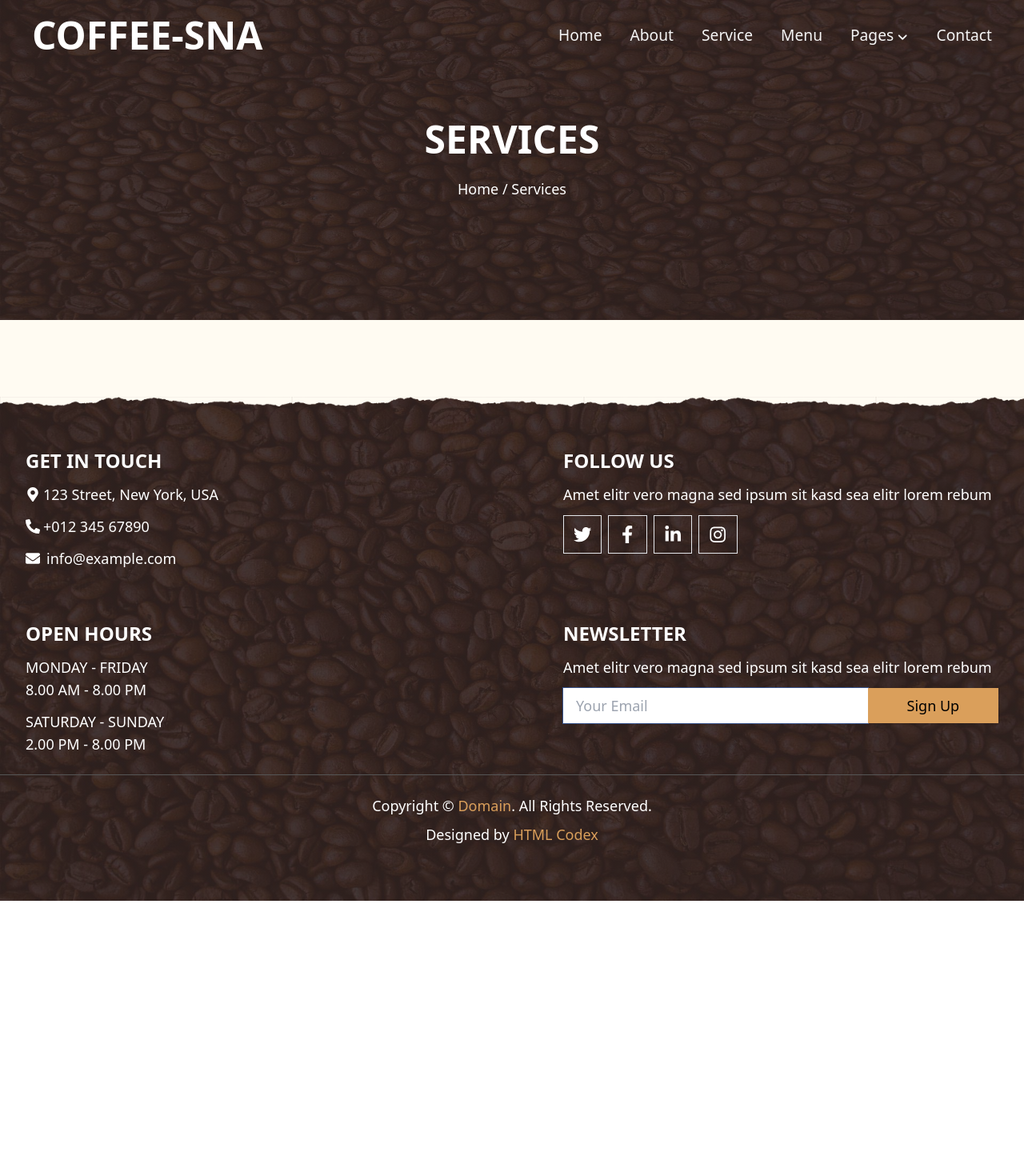
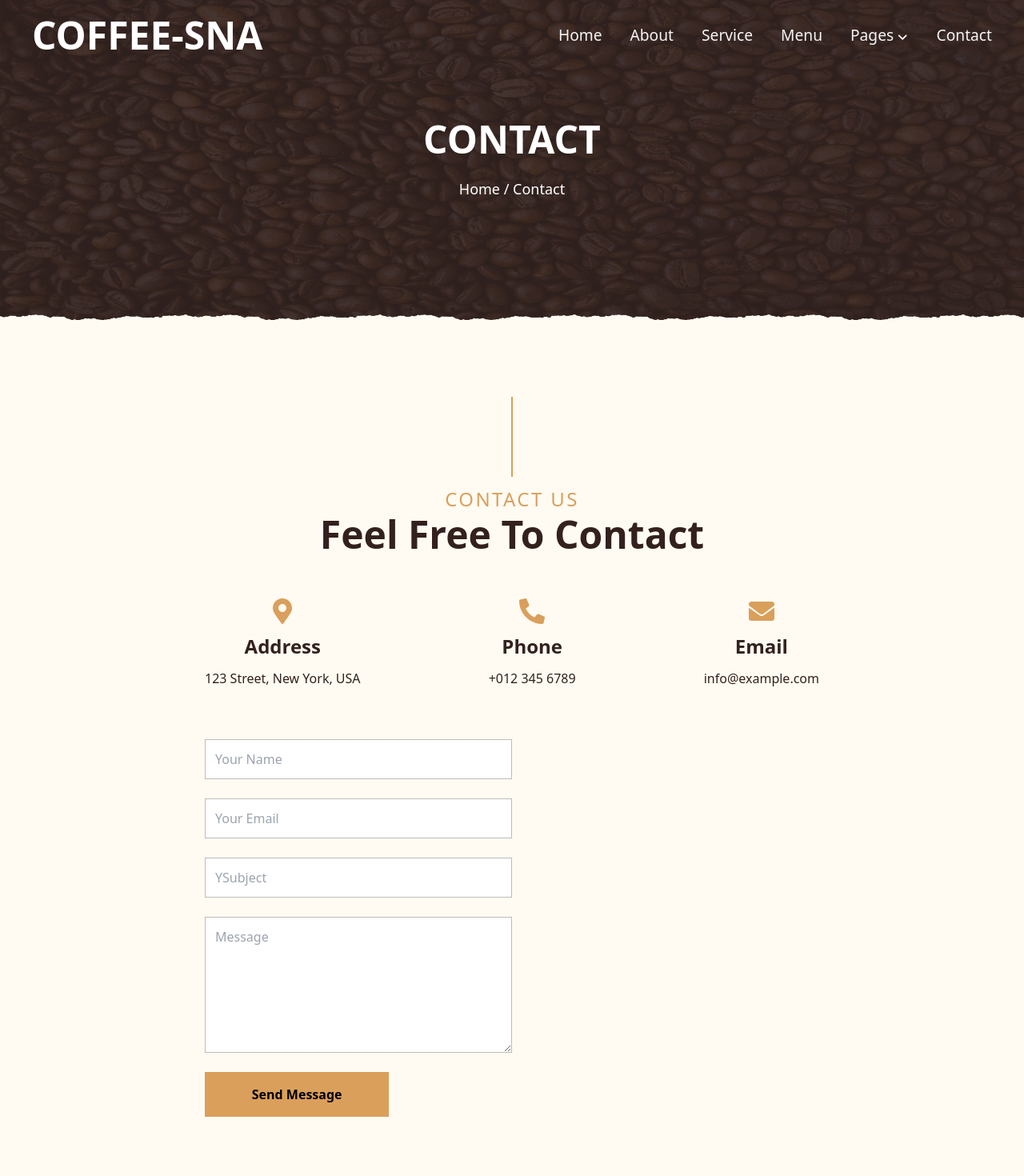
Before and after one commit to kaywanmohebjalali/-Coffee-Shop, a Next.js app: page /contact in a window 1280 px wide. Shown: the top 1470 px of the page at 80% size. Before the commit the page ends 1126 px from the top, so only its background shows below. Built offline with nearby package versions, Linux system fonts and the light colour scheme.

Commit message:
create contact page

```diff
--- a/components/modules/Footer/Footer.tsx
+++ b/components/modules/Footer/Footer.tsx
@@ -5,16 +5,16 @@ const Footer = () => {
   return (
     <section className="">
 
-      <div className="relative h-[1040px] md:h-[630px]">
+      <div className="relative h-[1040px] md:h-[630px] xl:h-[400px]">
         <div className=" w-full h-[12px] bg-contain z-10 absolute text-white top-[1] bg-[url('../public/img/overlay-top.png')]"></div>
-        <div className="w-full ">
-          <img src="./img/bg.jpg" className='w-full  h-[1040px] md:h-[630px]' />
+        <div className="w-full  ">
+          <img src="./img/bg.jpg" className='w-full  h-[1040px] md:h-[630px] xl:h-[400px]' />
           <div className={`pt-16 bg-gradient-to-b  from-[hsla(10,21%,16%,0.9)] from-100%  to-[#332421b3] via-100%     w-full h-full absolute text-white top-0 bottom-0`}>
-               <div className="">
-               <div className="grid grid-cols-1 md:grid-cols-2 gap-16">
+               <div className=" ">
+               <div className="grid grid-cols-1  mx-auto md:grid-cols-2  xl:grid-cols-4 gap-16 sm:px-28 md:px-4">
 
 
-            <div className="px-4 md:px-8 top-left space-y-3 text-lg">
+            <div className="px-4 md:px-8 top-left space-y-3 text-lg ">
               <h1 className='text-2xl font-bold'>GET IN TOUCH</h1>
               <h3 className='flex items-center gap-1'><FaMapMarkerAlt/> 123 Street, New York, USA </h3>
               <h3 className='flex items-center gap-1'><FaPhoneAlt /> +012 345 67890 </h3>
--- a/components/templates/About/Story.tsx
+++ b/components/templates/About/Story.tsx
@@ -10,7 +10,9 @@ const Story = () => {
        <h1 className='text-5xl font-bold'>ABOUT US</h1>
        <h3 className='text-lg'>Home / About Us</h3>
   </div>
+   <div className='orc'></div>
    </div>
+
  <About/>
 </section>
   )
--- a/components/templates/Contact/ContactDetails.tsx
+++ b/components/templates/Contact/ContactDetails.tsx
@@ -1,8 +1,69 @@
 import React from 'react'
+import { FaEnvelope, FaMapMarkerAlt, FaPhoneAlt } from "react-icons/fa";
 
 const ContactDetails = () => {
   return (
-    <div>ContactDetails</div>
+    <section className=' bg-[#FFFBF2]  text-[var(--color)] w-full'>
+
+
+    <div className="w-full h-[400px] relative">
+   <img src="./img/bg.jpg" className='w-full h-[400px] ' />
+   <div className={` bg-gradient-to-b h-auto from-[hsla(10,21%,16%,0.9)] from-100%  to-[#332421b3] via-100%     w-full  absolute flex flex-col justify-center items-center text-white top-0  bottom-0 gap-6`}>
+       <h1 className='text-5xl font-bold'>CONTACT</h1>
+       <h3 className='text-lg'>Home / Contact</h3>
+  </div>
+
+   <div className='orc'></div>
+   </div>
+
+
+   <div className="container pt-[6rem]">
+
+    <div className="title flex flex-col justify-center items-center gap-3">
+
+    <p className='text-2xl  tracking-widest text-[#da9f5b] '>CONTACT US</p>
+    <h2 className='text-2xl md:text-[3rem] font-bold '>Feel Free To Contact</h2>
+    </div>
+    <div className="icons flex flex-col md:flex-row gap-10 md:gap-0 justify-between  py-16 max-w-[800px] mx-auto">
+
+      <div className="icon flex flex-col items-center gap-3">
+      <FaMapMarkerAlt size="2rem" className='text-[var(--color-bg)]'/>
+        <h2 className='text-2xl font-bold'>Address</h2>
+        <h2>123 Street, New York, USA</h2>
+      </div>
+
+      <div className="icon flex flex-col items-center gap-3">
+      <FaPhoneAlt  size="2rem" className='text-[var(--color-bg)]'/>
+        <h2 className='text-2xl font-bold'>Phone</h2>
+        <h2>+012 345 6789</h2>
+      </div>
+
+      <div className="icon flex flex-col items-center gap-3">
+      <FaEnvelope size="2rem" className='text-[var(--color-bg)]'/>
+        <h2 className='text-2xl font-bold'>Email</h2>
+        <h2>info@example.com</h2>
+      </div>
+    </div>
+
+
+     <div className="flex flex-col md:flex-row pb-[6rem] gap-6">
+
+
+      <form action="" className='flex flex-col gap-6 md:w-1/2'>
+            <input className='w-full outline-none border-[1px] border-[#bebbbb] focus:border-[rgba(255,178,115,0.5)] p-3 ring-4 ring-transparent focus:ring-[rgba(255,178,115,0.5)] transition    ease-in-out duration-200' type="text" placeholder='Your Name' />
+            <input className='w-full outline-none border-[1px] border-[#bebbbb] focus:border-[rgba(255,178,115,0.5)] p-3 ring-4 ring-transparent focus:ring-[rgba(255,178,115,0.5)] transition    ease-in-out duration-200' type="email" placeholder='Your Email' />
+            <input className='w-full outline-none border-[1px] border-[#bebbbb] focus:border-[rgba(255,178,115,0.5)] p-3 ring-4 ring-transparent focus:ring-[rgba(255,178,115,0.5)] transition    ease-in-out duration-200' type="text" placeholder='YSubject' />
+            <textarea rows={6} className='w-full outline-none border-[1px] border-[#bebbbb] focus:border-[rgba(255,178,115,0.5)] p-3 ring-4 ring-transparent focus:ring-[rgba(255,178,115,0.5)] transition    ease-in-out duration-200' placeholder='Message' />
+            <button className='font-bold px-4 py-3 md:py-4 bg-[var(--color-bg)] w-[60%] text-black  bg-[#da9f5b] cursor-pointer hover:bg-[#D38D3C]  transition    ease-in-out duration-300'>Send Message</button>
+
+      </form>
+     </div>
+   </div>
+
+
+
+    </section>
+
   )
 }
 
--- a/components/templates/Home/Menu.tsx
+++ b/components/templates/Home/Menu.tsx
@@ -12,8 +12,8 @@ const Menu = () => {
       </div>
 
       <div className="grid grid-cols-1 lg:grid-cols-2 gap-6">
-        <div className="flex flex-col gap-10">
-          <h3 className='text-4xl w-full text-start font-bold my-10'>Hot Coffee</h3>
+        <div className="flex flex-col gap-10 ">
+          <h3 className='text-4xl w-full text-start font-bold my-10 xl:text-center'>Hot Coffee</h3>
 
           <MenuCard src='/img/menu-1.jpg' title='Black Coffee' price='$5' color='#33211D'>Sit lorem ipsum et diam elitr est dolor sed duo guberg sea et et lorem dolor </MenuCard>
           <MenuCard src='/img/menu-2.jpg' title='Cochleae Coffee' price='$7' color='#33211D'>Sit lorem ipsum et diam elitr est dolor sed duo guberg sea et et lorem dolor </MenuCard>
@@ -21,7 +21,7 @@ const Menu = () => {
         </div>
 
         <div className="flex flex-col gap-10">
-          <h3 className='text-4xl w-full text-start font-bold my-10'>Cold Coffee</h3>
+          <h3 className='text-4xl w-full text-start font-bold my-10 xl:text-center'>Cold Coffee</h3>
 
           <MenuCard src='/img/menu-1.jpg' title='Black Coffee' price='$5' color='#33211D'>Sit lorem ipsum et diam elitr est dolor sed duo guberg sea et et lorem dolor </MenuCard>
           <MenuCard src='/img/menu-2.jpg' title='Cochleae Coffee' price='$7' color='#33211D'>Sit lorem ipsum et diam elitr est dolor sed duo guberg sea et et lorem dolor </MenuCard>
--- a/components/templates/Menu/Pricing.tsx
+++ b/components/templates/Menu/Pricing.tsx
@@ -10,6 +10,8 @@ const Pricing = () => {
        <h1 className='text-5xl font-bold'>MENU</h1>
        <h3 className='text-lg'>Home / Menu</h3>
   </div>
+  <div className='orc'></div>
+
    </div>
  <Menu/>
 </section>
--- a/components/templates/Reservation/ReservationDetails.tsx
+++ b/components/templates/Reservation/ReservationDetails.tsx
@@ -10,6 +10,8 @@ const ReservationDetails = () => {
        <h1 className='text-5xl font-bold'>RESERVATION</h1>
        <h3 className='text-lg'>Home / Reservation</h3>
   </div>
+  <div className='orc'></div>
+
    </div>
 <div className="py-[5rem]">
    <Reservation/>
--- a/components/templates/Services/ServicesDetails.tsx
+++ b/components/templates/Services/ServicesDetails.tsx
@@ -10,6 +10,8 @@ const ServicesDetails = () => {
        <h1 className='text-5xl font-bold'>SERVICES</h1>
        <h3 className='text-lg'>Home / Services</h3>
   </div>
+  <div className='orc'></div>
+
    </div>
    <Service/>
 
--- a/components/templates/Testimonial/Comments.tsx
+++ b/components/templates/Testimonial/Comments.tsx
@@ -10,6 +10,8 @@ const Comments = () => {
        <h1 className='text-5xl font-bold'>TESTIMONIAL</h1>
        <h3 className='text-lg'>Home / Testimonial</h3>
   </div>
+  <div className='orc'></div>
+
    </div>
 
    <Testimonial/>
--- a/pages/contact/index.tsx
+++ b/pages/contact/index.tsx
@@ -1,18 +1,9 @@
 import React from 'react'
-import About from '@/components/templates/Home/About'
+import ContactDetails from '@/components/templates/Contact/ContactDetails'
 
 const Contact = () => {
   return (
-    <section className='bg-[var(--color-sec)] pb-[6rem]'>
-    <div className="w-full h-[400px] relative">
-   <img src="./img/bg.jpg" className='w-full h-[400px] ' />
-   <div className={` bg-gradient-to-b h-auto from-[hsla(10,21%,16%,0.9)] from-100%  to-[#332421b3] via-100%     w-full  absolute flex flex-col justify-center items-center text-white top-0  bottom-0 gap-6`}>
-       <h1 className='text-5xl font-bold'>SERVICES</h1>
-       <h3 className='text-lg'>Home / Services</h3>
-  </div>
-   </div>
-
-</section>
+<ContactDetails/>
   )
 }
 
```
